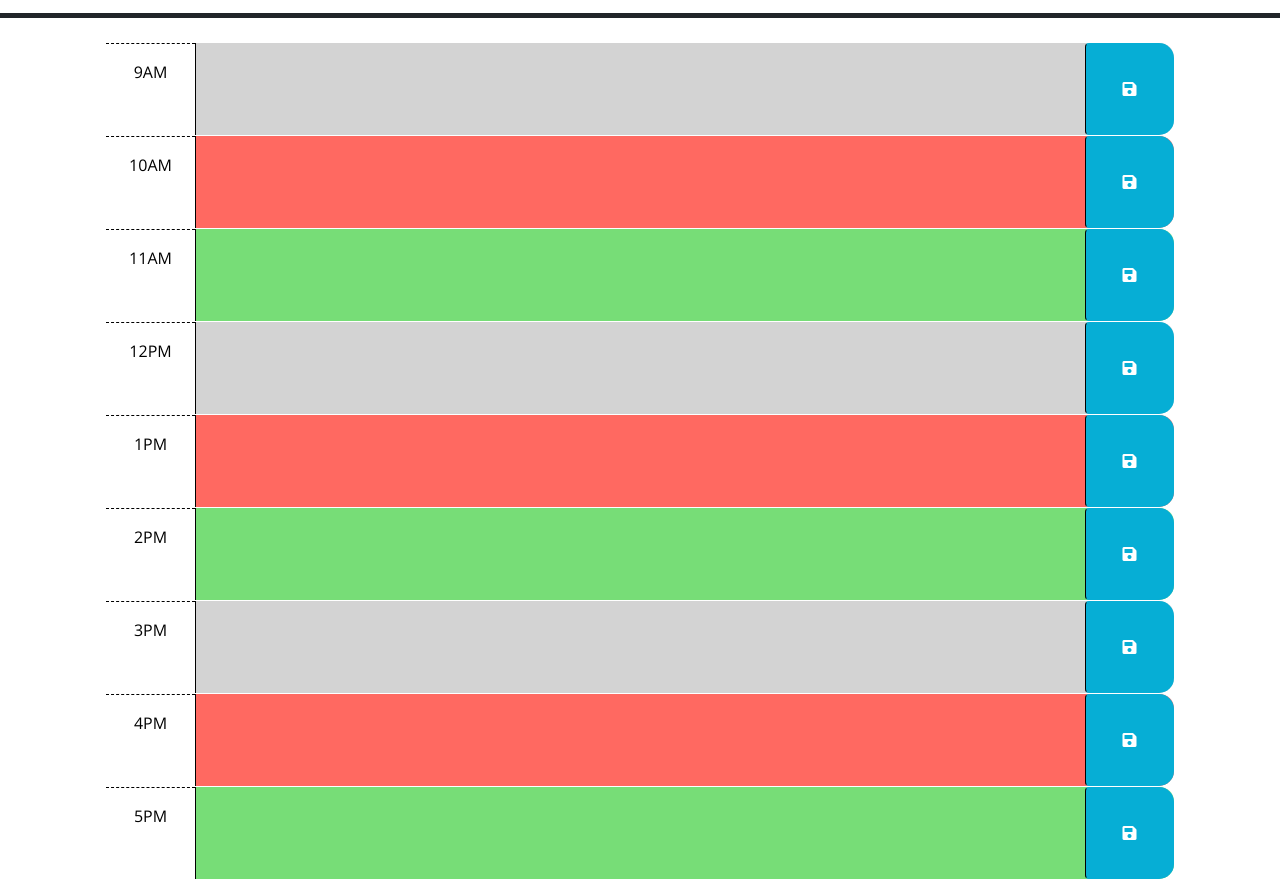
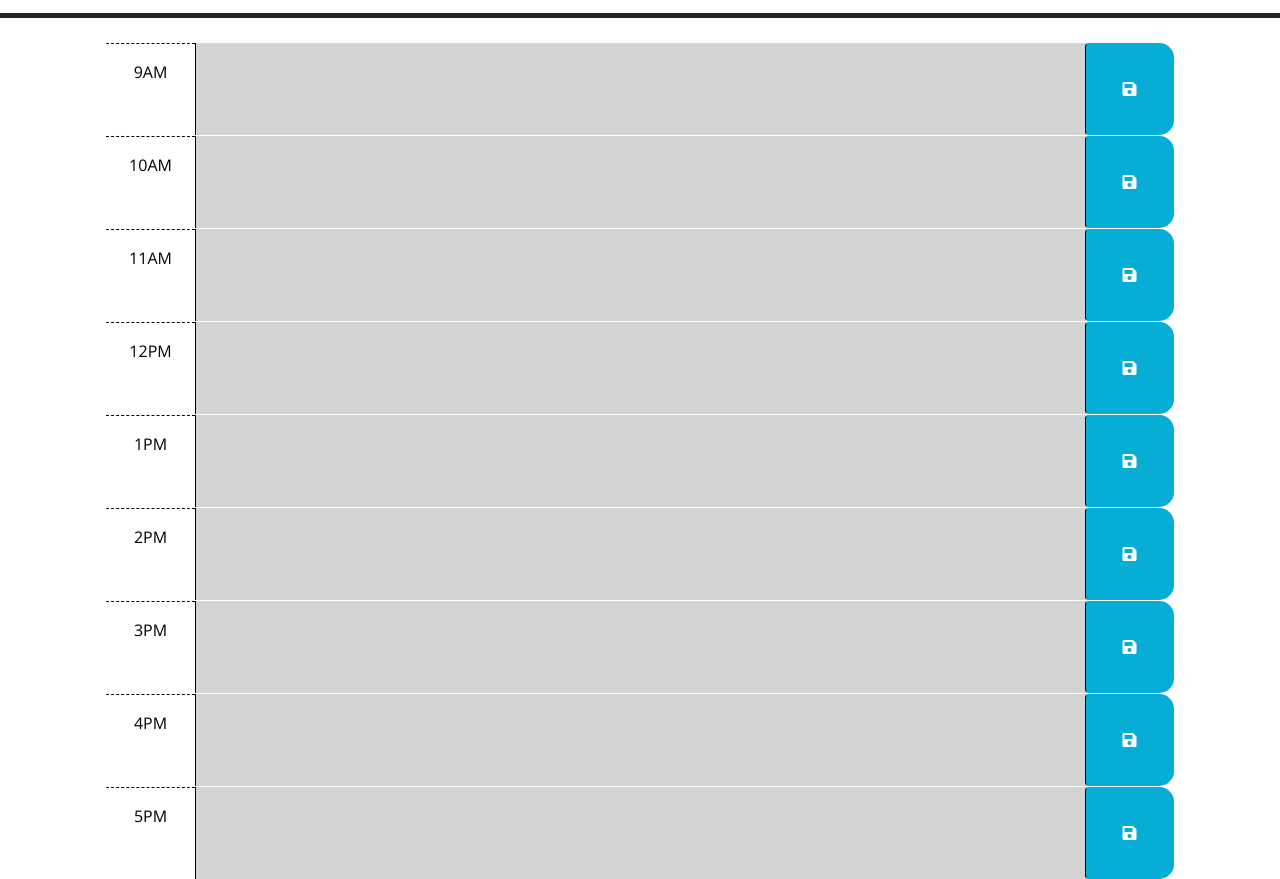
Before and after one commit to Yepitskeys/WorkDayScheduler, a plain HTML site: page Develop/index.html in a window 1280 px wide. Shown: the part 260-1139 px from the top of the page. Drawn offline with nearby package versions, Linux system fonts and the light colour scheme.

Commit message:
fixed html for hour divs

```diff
--- a/Develop/index.html
+++ b/Develop/index.html
@@ -40,7 +40,7 @@
         -->
 
       <!-- Example of a past time block. The "past" class adds a gray background color. -->
-      <div id="hour-9" class="row time-block past">
+      <div id="hour-9" class="row time-block">
         <div class="col-2 col-md-1 hour text-center py-3">9AM</div>
         <textarea class="col-8 col-md-10 description" rows="3"> </textarea>
         <button class="btn saveBtn col-2 col-md-1" aria-label="save">
@@ -49,7 +49,7 @@
       </div>
 
       <!-- Example of a a present time block. The "present" class adds a red background color. -->
-      <div id="hour-10" class="row time-block present">
+      <div id="hour-10" class="row time-block">
         <div class="col-2 col-md-1 hour text-center py-3">10AM</div>
         <textarea class="col-8 col-md-10 description" rows="3"> </textarea>
         <button class="btn saveBtn col-2 col-md-1" aria-label="save">
@@ -58,7 +58,7 @@
       </div>
 
       <!-- Example of a future time block. The "future" class adds a green background color. -->
-      <div id="hour-11" class="row time-block future">
+      <div id="hour-11" class="row time-block">
         <div class="col-2 col-md-1 hour text-center py-3">11AM</div>
         <textarea class="col-8 col-md-10 description" rows="3"> </textarea>
         <button class="btn saveBtn col-2 col-md-1" aria-label="save">
@@ -66,7 +66,7 @@
         </button>
       </div>
 
-      <div id="hour-12" class="row time-block past">
+      <div id="hour-12" class="row time-block">
         <div class="col-2 col-md-1 hour text-center py-3">12PM</div>
         <textarea class="col-8 col-md-10 description" rows="3"> </textarea>
         <button class="btn saveBtn col-2 col-md-1" aria-label="save">
@@ -74,7 +74,7 @@
         </button>
       </div>
 
-      <div id="hour-13" class="row time-block present">
+      <div id="hour-13" class="row time-block">
         <div class="col-2 col-md-1 hour text-center py-3">1PM</div>
         <textarea class="col-8 col-md-10 description" rows="3"> </textarea>
         <button class="btn saveBtn col-2 col-md-1" aria-label="save">
@@ -82,7 +82,7 @@
         </button>
       </div>
 
-      <div id="hour-14" class="row time-block future">
+      <div id="hour-14" class="row time-block">
         <div class="col-2 col-md-1 hour text-center py-3">2PM</div>
         <textarea class="col-8 col-md-10 description" rows="3"> </textarea>
         <button class="btn saveBtn col-2 col-md-1" aria-label="save">
@@ -90,7 +90,7 @@
         </button>
       </div>
 
-      <div id="hour-15" class="row time-block past">
+      <div id="hour-15" class="row time-block">
         <div class="col-2 col-md-1 hour text-center py-3">3PM</div>
         <textarea class="col-8 col-md-10 description" rows="3"> </textarea>
         <button class="btn saveBtn col-2 col-md-1" aria-label="save">
@@ -98,7 +98,7 @@
         </button>
       </div>
 
-      <div id="hour-16" class="row time-block present">
+      <div id="hour-16" class="row time-block">
         <div class="col-2 col-md-1 hour text-center py-3">4PM</div>
         <textarea class="col-8 col-md-10 description" rows="3"> </textarea>
         <button class="btn saveBtn col-2 col-md-1" aria-label="save">
@@ -106,7 +106,7 @@
         </button>
       </div>
 
-      <div id="hour-17" class="row time-block future">
+      <div id="hour-17" class="row time-block">
         <div class="col-2 col-md-1 hour text-center py-3">5PM</div>
         <textarea class="col-8 col-md-10 description" rows="3"> </textarea>
         <button class="btn saveBtn col-2 col-md-1" aria-label="save">
```
